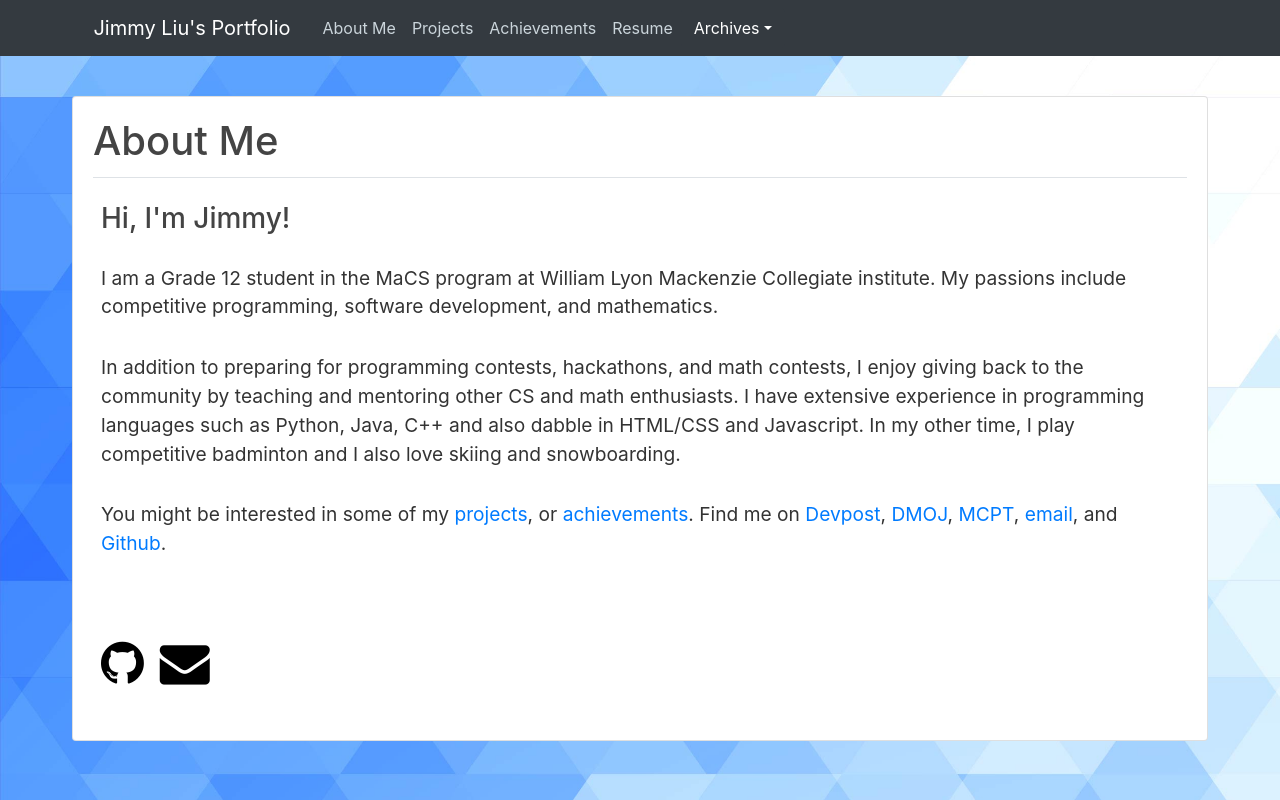
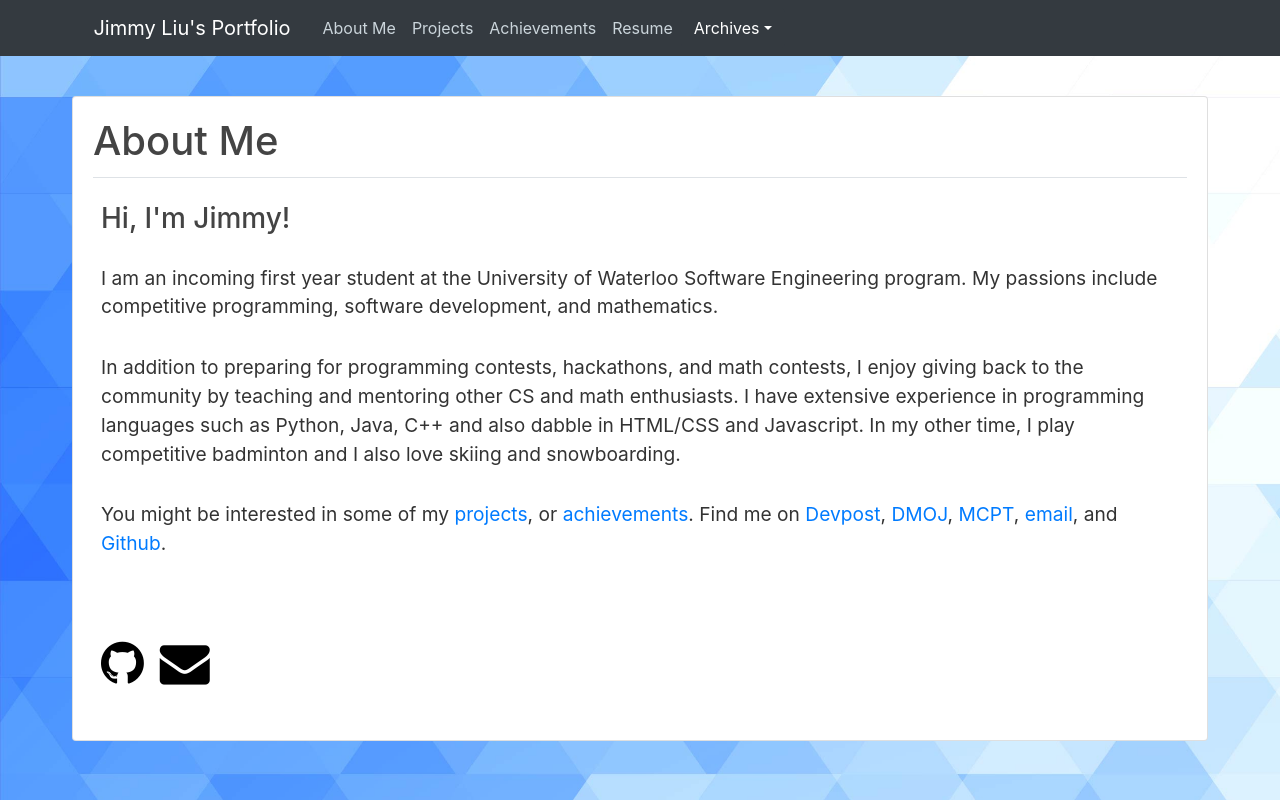
Before and after one commit to ji-mmyliu/personal-site, a React (Vite) app: page / in a window 1280 px wide. Built offline with nearby package versions, Linux system fonts and the light colour scheme.

Commit message:
Change school to Waterloo SE

```diff
--- a/src/components/about/index.tsx
+++ b/src/components/about/index.tsx
@@ -12,7 +12,7 @@ export const About = (): JSX.Element => {
                 <div className="paragraph">
                     <h3 style={{ marginBottom: '1em' }}>Hi, I'm Jimmy!</h3>
                     <p className="card-text">
-                        I am a Grade 12 student in the MaCS program at William Lyon Mackenzie Collegiate institute. My passions include competitive programming, software development, and mathematics.
+                        I am an incoming first year student at the University of Waterloo Software Engineering program. My passions include competitive programming, software development, and mathematics.
                     </p>
                 </div>
 
```
